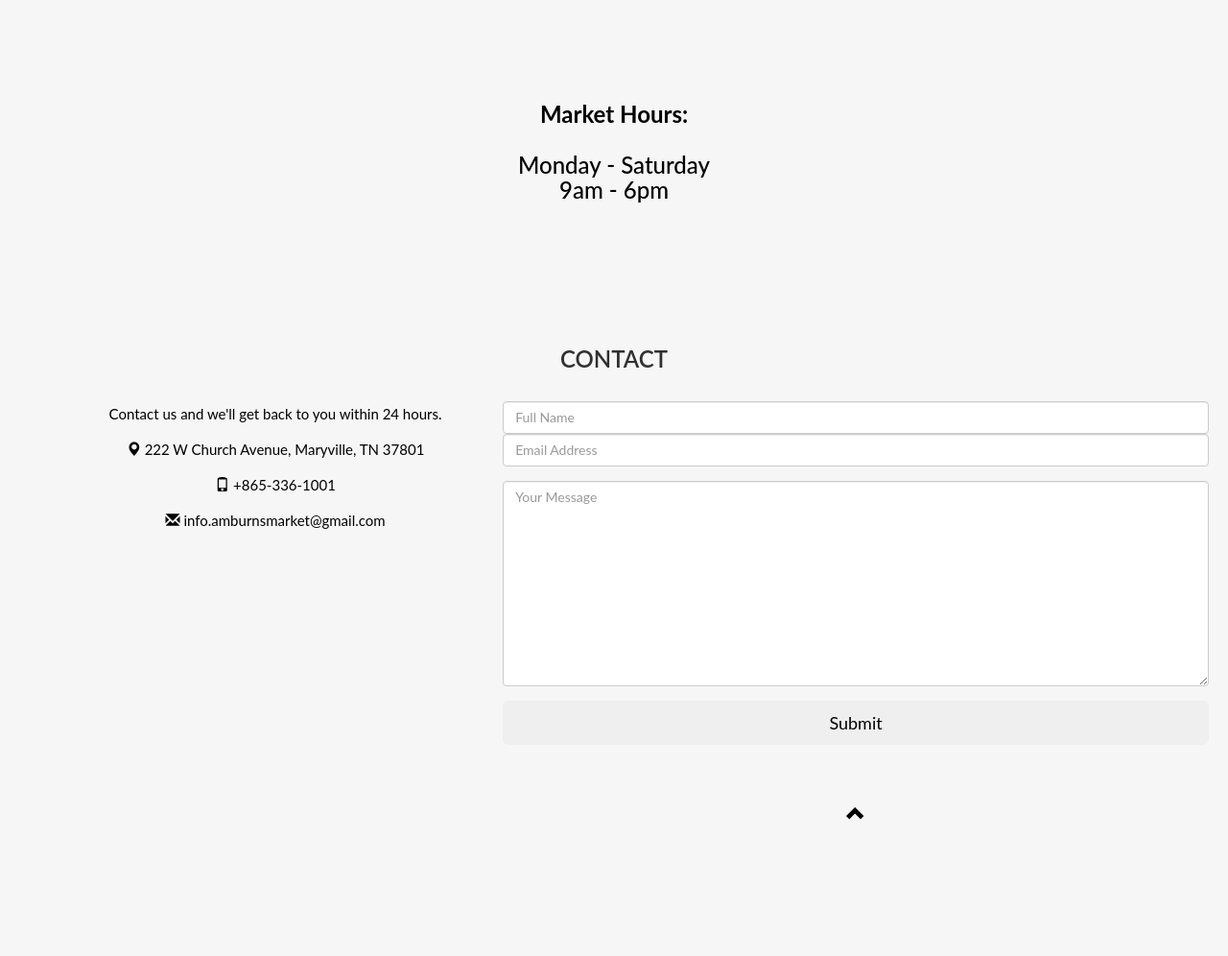
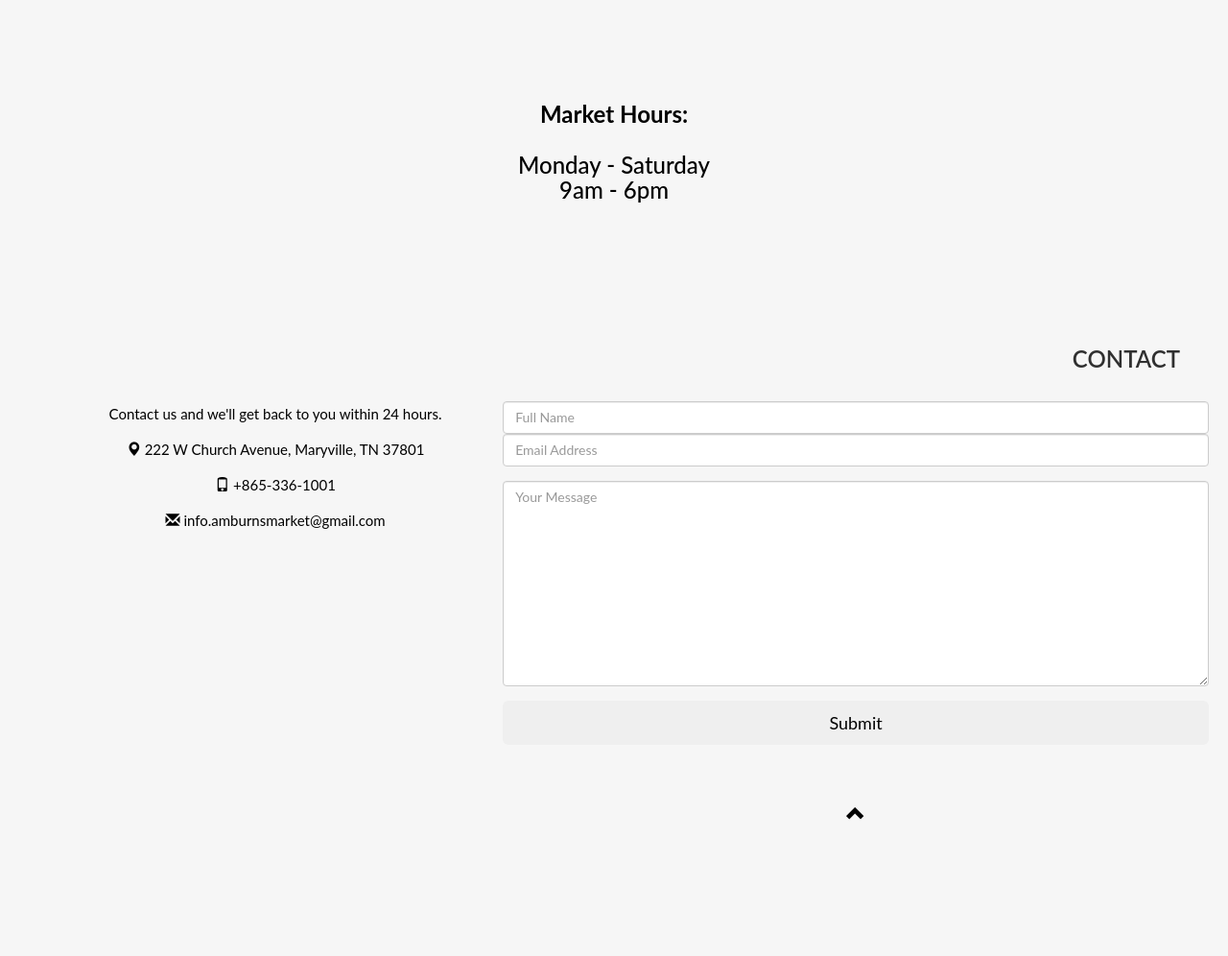
Before and after one commit to pablanothewind/market, a Django app: page / in a window 1280 px wide. Shown: the part 2289-3285 px from the top of the page at 96% size. Run offline with Django 4.2, Linux system fonts and the light colour scheme; parts of the project's set-up code (start-up, migrations or seed data) failed here and were passed over; some libraries are stand-ins or nearby versions.

Commit message:
Update index.html

```diff
--- a/myapp/templates/index.html
+++ b/myapp/templates/index.html
@@ -332,7 +332,7 @@ body {
 
 <!-- Container (Contact Section) -->
 <div id="contact" class="container-fluid bg-grey">
-  <h2 class="text-center">CONTACT</h2>
+  <h2 class="text-right">CONTACT</h2>
   <div class="row">
     <div class="col-sm-5">
       <p>Contact us and we'll get back to you within 24 hours.</p>
```
